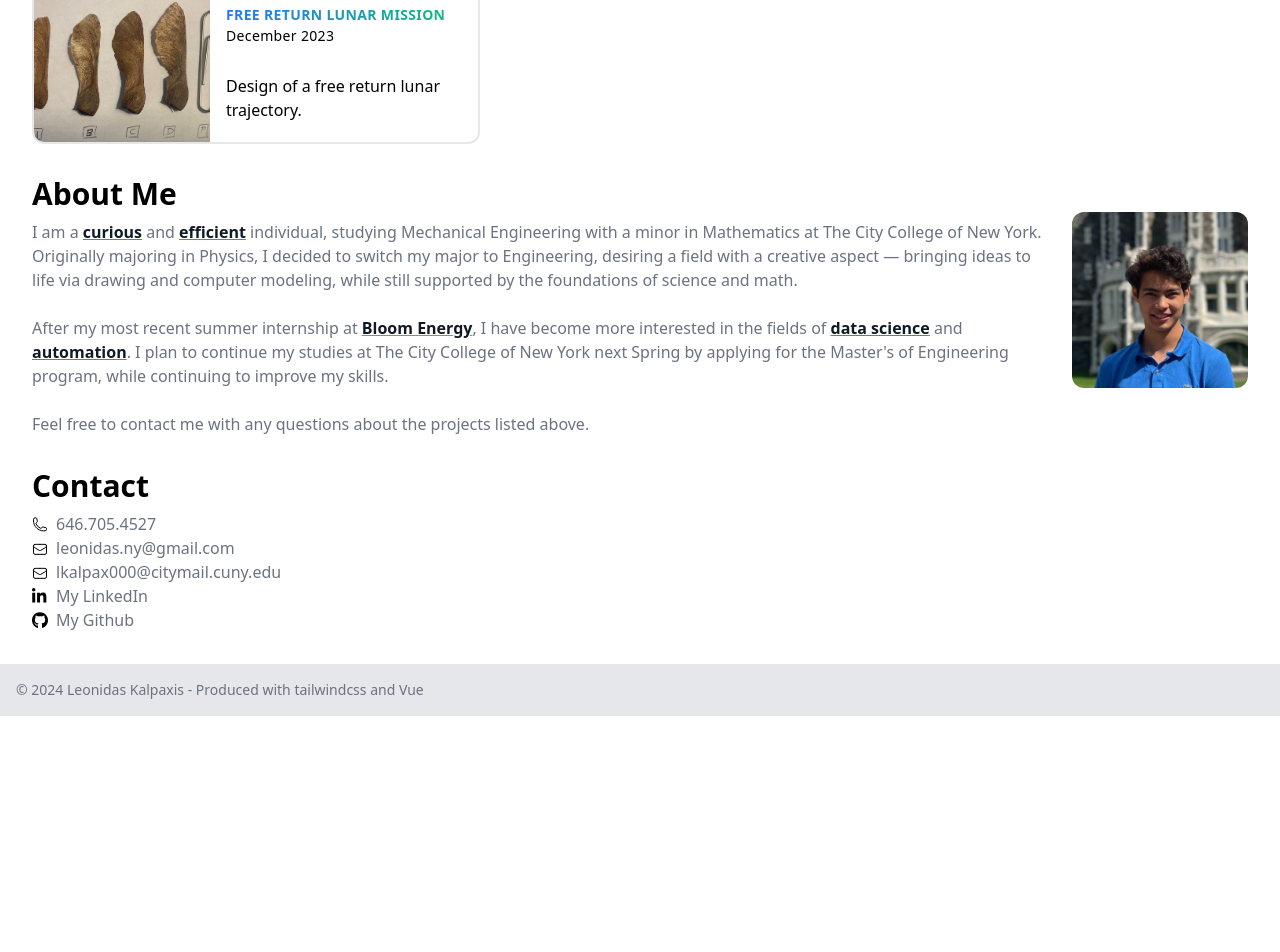
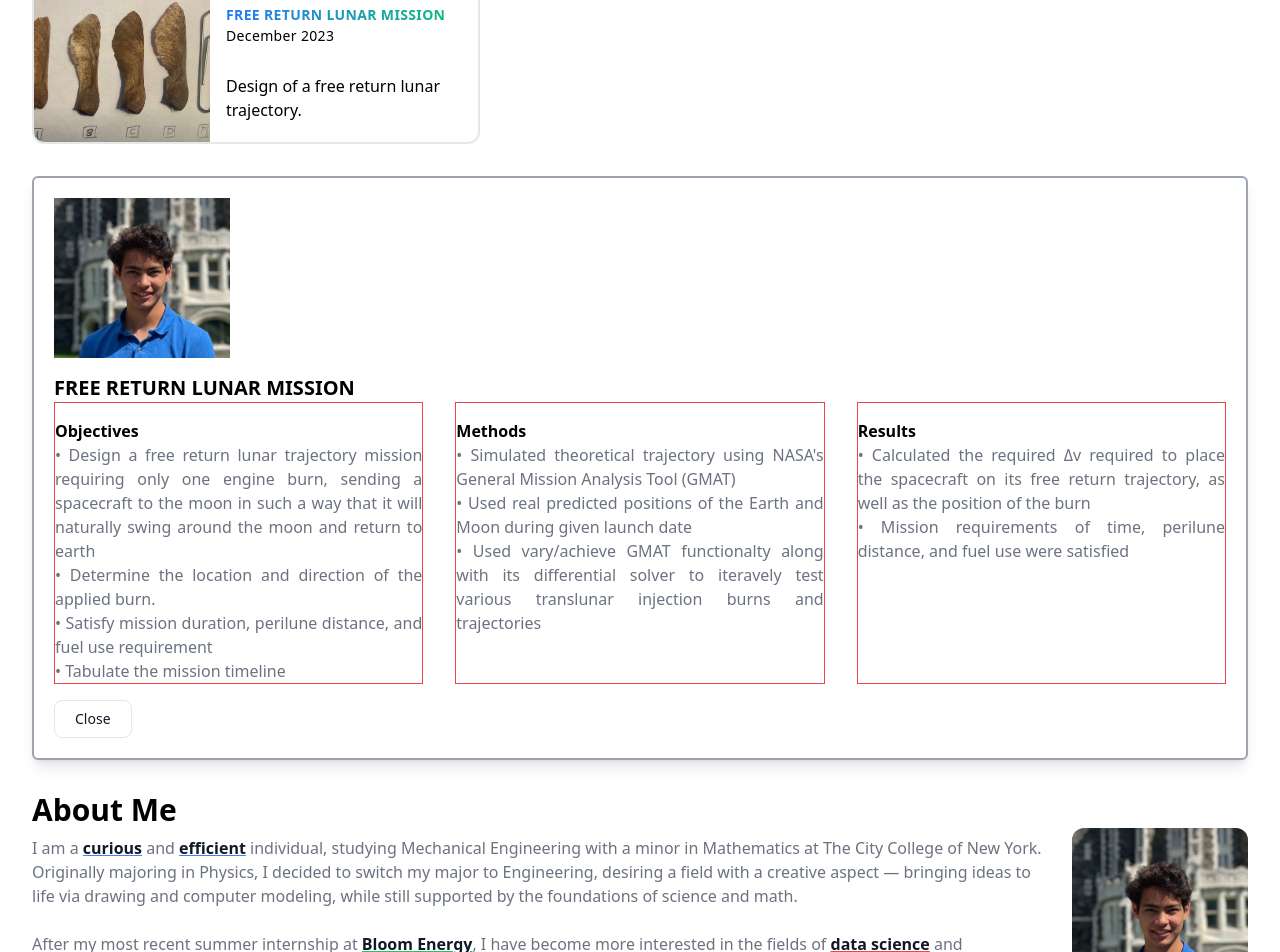
Before and after one commit to leondaki/leondaki.github.io, a Vue app: page / in a window 1280 px wide. Shown: the part 640-1592 px from the top of the page. Before the commit the page ends 1356 px from the top, so only its background shows below. Built offline with nearby package versions, Linux system fonts and the light colour scheme.

Commit message:
Add Modal Opening
Based on project ID

```diff
--- a/src/components/ProjectCard.vue
+++ b/src/components/ProjectCard.vue
@@ -1,8 +1,11 @@
 <template>
      <div class="mx-8 md:h-40 bg-white rounded-xl
-	md:max-w-md w-5/6 overflow-hidden mt-8
-		transition-colors ease-in-out duration-700 border-2 border-gray-200 hover:border-gray-400">
-			<button @click="$emit('toggleModal')" href="#" class="md:flex cursor-pointer text-left">
+		md:max-w-md w-5/6 overflow-hidden mt-8
+		transition-colors ease-in-out duration-500
+		border-2 border-gray-200 hover:border-gray-400">
+			<button
+			@click="$emit('toggleModal')"
+			class="md:flex cursor-pointer text-left">
 				<div class="md:shrink-0">
 					<img class="md:h-40 md:w-44 h-80 w-full object-cover" :src="project.imageUrl" alt="...">
 				</div>
@@ -20,6 +23,9 @@
 <script>
 export default {
   props: {
+	modalToShow: {
+      type: Int32Array
+    },
     project: {
       type: Object,
       required: true
--- a/src/components/ProjectList.vue
+++ b/src/components/ProjectList.vue
@@ -6,15 +6,15 @@
     v-for="project in projects"
     :key="project.id"
     :project="project"
-    @toggleModal="toggleModal"
+    @toggleModal="toggleModal(project.id)"
   />
 
   <ProjectModal
     v-for="project_detail in project_details"
     :key="project_detail.id"
     :project_detail="project_detail"
-    :modalActive="modalActive"
-    @toggleModal="toggleModal"/>
+    :modalActive="selectedID == project_detail.id"
+    @closeModal="closeModal"/>
 </template>
 
 
@@ -49,7 +49,7 @@ export default {
         //Add more project objects as needed
       ]);
 
-      const project_details = ref([
+    const project_details = ref([
         {
           id: 1,
           title: 'Poker Bet Tracker',
@@ -74,19 +74,26 @@ export default {
           • Used vary/achieve GMAT functionalty along with its differential solver to iteravely test various \
           translunar injection burns and trajectories',
           results: '\
-          •  Calculated the required delta v required to place the spacecraft\
+          •  Calculated the required Δv required to place the spacecraft\
           on its free return trajectory, as well as the position of the burn \n \
           • Mission requirements of time, perilune distance, and fuel use were satisfied'
         }
         //Add more project detail objects as needed
       ])
-    const modalActive = ref(false);
 
-    const toggleModal = () => {
-      modalActive.value = !modalActive.value;
+
+    const selectedID = ref(2);
+
+    const closeModal = () => {
+      selectedID.value = ref(null);
     }
 
-    return { projects, project_details, modalActive, toggleModal };
+    const toggleModal = (projectID) => {
+      selectedID.value = projectID
+    }
+
+    return { projects, project_details, selectedID,
+      toggleModal , closeModal };
   },
   components: {
       ProjectCard,
--- a/src/components/ProjectModal.vue
+++ b/src/components/ProjectModal.vue
@@ -1,23 +1,43 @@
 <template>
 <Transition name="modal-animation">
     <div v-show="modalActive"
-    class="p-4 m-8 md:p-5 top-2
-    bg-gray-100 space-y-4 rounded-md overflow-scroll">
+    class="p-4 m-8 md:p-5 bg-white rounded-md
+    overflow-scroll border-2 shadow-lg border-gray-400">
 
-        <img class="md:h-40 md:w-44 h-80 w-full object-cover" src="@/assets/pfp.jpg" alt="...">
-        <h1 class="tracking-wide uppercase">{{ project_detail.title }}</h1>
+      <img class="md:h-40 md:w-44 h-80 w-full object-cover" src="@/assets/pfp.jpg" alt="...">
+      <h3 class="uppercase text-xl font-semibold pt-4">
+        {{ project_detail.title }}
+      </h3>
 
-        <h3 class="font-bold">Objectives</h3>
-        <p class="whitespace-pre-line">{{ project_detail.objectives }}</p>
+      <div class="md:flex md:text-justify md:space-x-8">
+        <div class="border border-red-500 md:w-1/3">
+        <h3 class="font-semibold mt-4">Objectives</h3>
+        <p class="whitespace-pre-line text-gray-500 text-md">
+          {{ project_detail.objectives }}
+        </p>
+        </div>
 
-        <h3 class="font-bold">Methods</h3>
-        <p class="whitespace-pre-line">{{ project_detail.methods }}</p>
+        <div class="border border-red-500 md:w-1/3">
+        <h3 class="font-semibold mt-4">Methods</h3>
+        <p class="whitespace-pre-line text-gray-500 text-md">
+          {{ project_detail.methods }}
+        </p>
+        </div>
 
-        <h3 class="font-bold">Results</h3>
-        <p class="whitespace-pre-line">{{ project_detail.results }}</p>
-        <button @click="$emit('toggleModal')"
-        class="py-2 px-5 text-sm font-medium text-gray-900 hover:border-blue-600
-        focus:outline-none bg-white rounded-lg border border-gray-200">Close</button>
+        <div class="border border-red-500 md:w-1/3">
+          <h3 class="font-semibold mt-4">Results</h3>
+          <p class="whitespace-pre-line text-gray-500 text-md">
+            {{ project_detail.results }}
+          </p>
+      </div>
+    </div>
+
+      <button @click="$emit('closeModal')"
+        class="py-2 px-5 mt-4 text-sm font-medium
+        text-gray-900 hover:border-blue-600
+        focus:outline-none bg-white rounded-lg border border-gray-200">
+        Close
+      </button>
 
     </div>
 </Transition>
--- a/tailwind.config.js
+++ b/tailwind.config.js
@@ -7,8 +7,8 @@ module.exports = {
   theme: {
     extend: {
       colors: {
-        gradblue: '#2577fa',  // Example blue color
-        gradgreen: '#10b981',  // Example green color
+        gradblue: '#2577fa',
+        gradgreen: '#10b981',
       },
       translate: {
         "2.25": "0.52rem"
```
